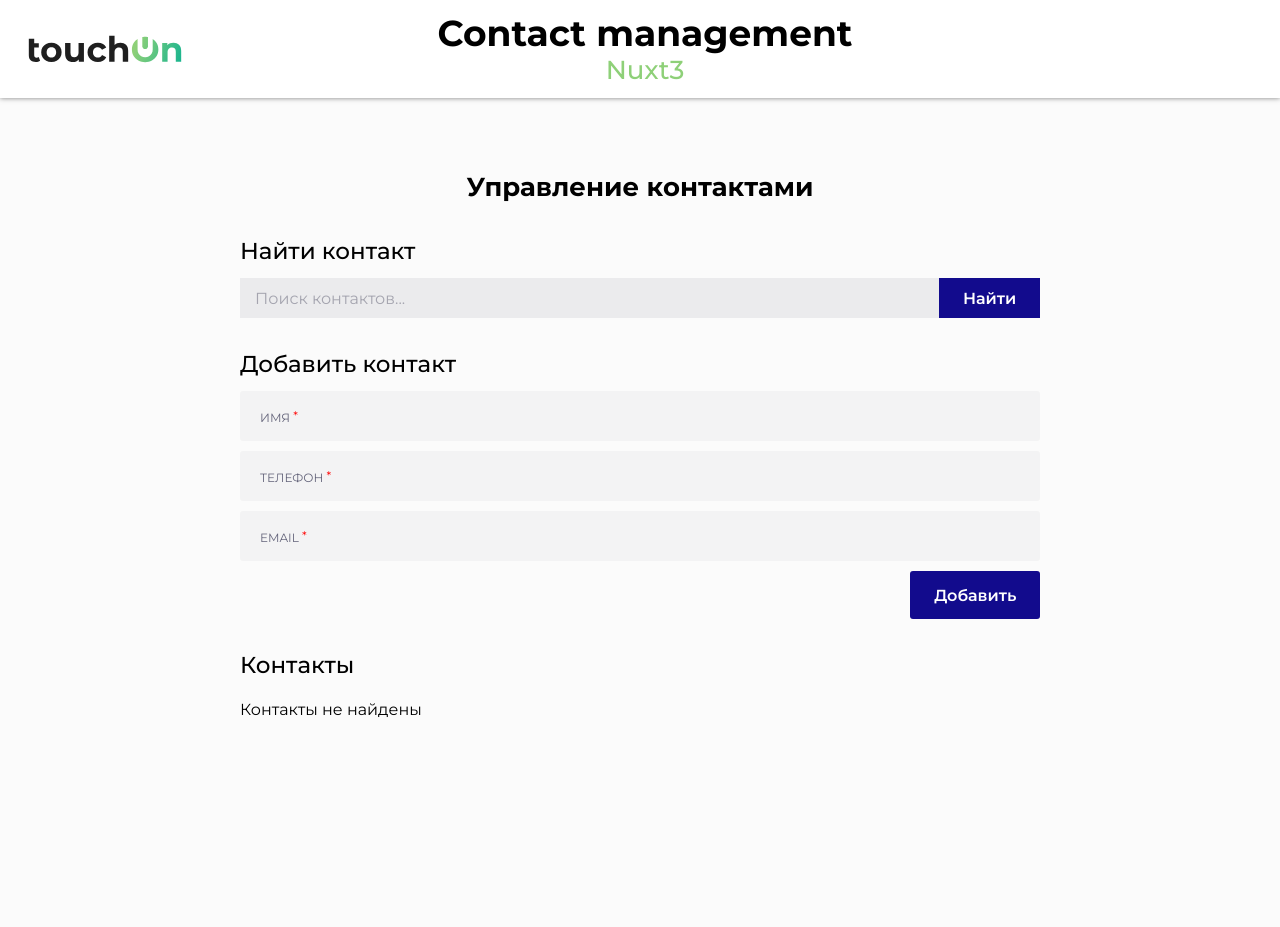
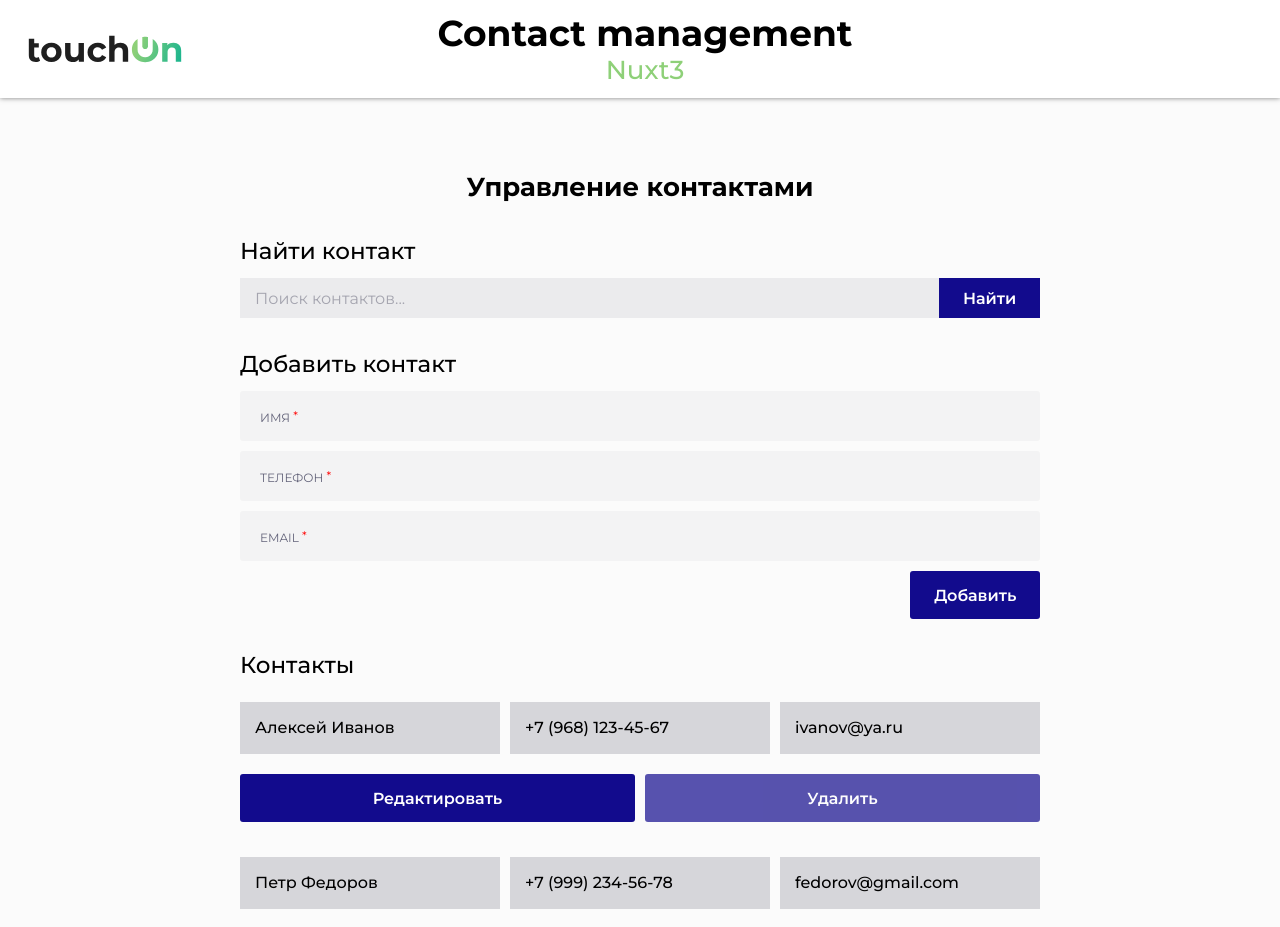
Before and after one commit to ruvick/contact-management, a Nuxt app: page / in a window 1280 px wide. Shown: the top 927 px of the page. Before the commit the page ends 803 px from the top, so only its background shows below. Built offline with nearby package versions, Linux system fonts and the light colour scheme.

Commit message:
mockData

```diff
--- a/app.vue
+++ b/app.vue
@@ -1,6 +1,6 @@
 <script setup>
 	// import { ref, computed, onMounted } from 'vue';
-
+	import { mockContacts } from '@/data/mockData';
 	const contacts = ref([]);
 	const searchQuery = ref('');
 	const currentContact = ref(null);
@@ -51,6 +51,10 @@
 	const saveContacts = () => {
 	localStorage.setItem('contacts', JSON.stringify(contacts.value));
 	};
+
+	onMounted(() => {
+		contacts.value = mockContacts;
+	});
 </script>
 
 <template>
--- /dev/null
+++ b/data/mockData.ts
@@ -0,0 +1,62 @@
+export const mockContacts = [
+  {
+    id: 1,
+    name: 'Алексей Иванов',
+    phone: '+7 (968) 123-45-67',
+    email: 'ivanov@ya.ru',
+  },
+  {
+    id: 2,
+    name: 'Петр Федоров',
+    phone: '+7 (999) 234-56-78',
+    email: 'fedorov@gmail.com',
+  },
+  {
+    id: 3,
+    name: 'Светлана Сидорова',
+    phone: '+7 (920) 345-67-89',
+    email: 'sidorova@yandex.com',
+  },
+  {
+    id: 4,
+    name: 'Андрей Юрьев',
+    phone: '+7 (915) 345-38-89',
+    email: 'yuriev@yandex.com',
+  },
+	{
+    id: 5,
+    name: 'Виталй Абатов',
+    phone: '+7 (951) 345-67-89',
+    email: 'abatov@yandex.com',
+  },
+	{
+    id: 6,
+    name: 'Юлия Новгородцева',
+    phone: '+7 (951) 125-33-33',
+    email: 'novgorodzeva@yandex.com',
+  },
+	{
+    id: 7,
+    name: 'Виктория Новосельцева',
+    phone: '+7 (920) 333-33-33',
+    email: 'novoseltseva@yandex.com',
+  },
+	{
+    id: 8,
+    name: 'Анна Елагина',
+    phone: '+7 (915) 519-80-23',
+    email: 'elagina@yandex.com',
+  },
+	{
+    id: 9,
+    name: 'Юрий Орчиков',
+    phone: '+7 (960) 325-10-13',
+    email: 'orchikov@yandex.com',
+  },
+	{
+    id: 10,
+    name: 'Виталий Блинов',
+    phone: '+7 (920) 525-13-13',
+    email: 'blinov@yandex.com',
+  },
+];
```
